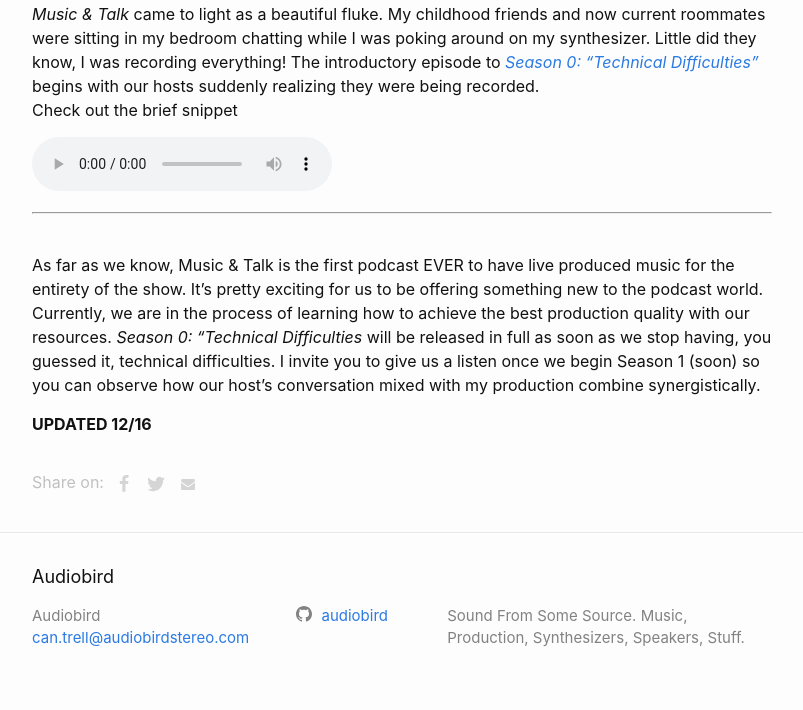
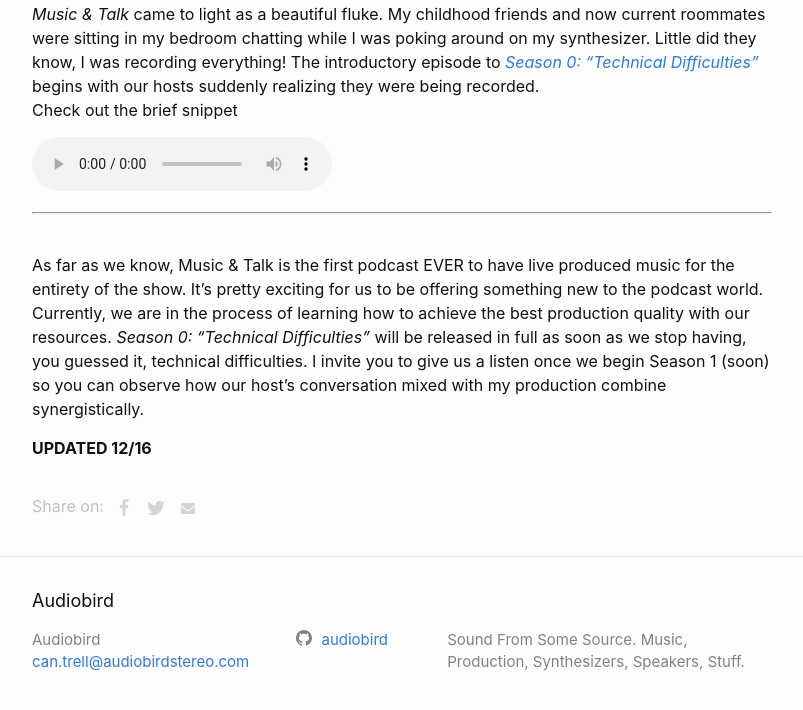
Before and after one commit to audiobird/audiobird, a Jekyll site: the page built from _posts/2019-12-14-music-n-talk.markdown, in a window 1280 px wide, cut to the strip 624-1358 px from the top of the page. Shown: the top 710 px of the strip, without its empty margins (238-1041 px from the left). Built offline with Jekyll 4.4.1, drawn with Linux system fonts in a browser that asks for light colours.

```diff
--- a/_posts/2019-12-14-music-n-talk.markdown
+++ b/_posts/2019-12-14-music-n-talk.markdown
@@ -27,7 +27,7 @@ Check out the brief snippet
 
 
 As far as we know, Music & Talk is the first podcast EVER to have live produced music for the entirety of the show. It's pretty exciting for us to be offering something new to the podcast world. Currently, we are in the process of learning how to achieve the best production quality with our
- resources. *Season 0: "Technical Difficulties* will be released in full as soon as we stop having, you guessed it, technical difficulties. I invite you to give us a listen once we begin Season 1 (soon) so you can observe how our host's
+ resources. *Season 0: "Technical Difficulties"* will be released in full as soon as we stop having, you guessed it, technical difficulties. I invite you to give us a listen once we begin Season 1 (soon) so you can observe how our host's
  conversation mixed with my production combine synergistically.
 
 **UPDATED 12/16**
```
